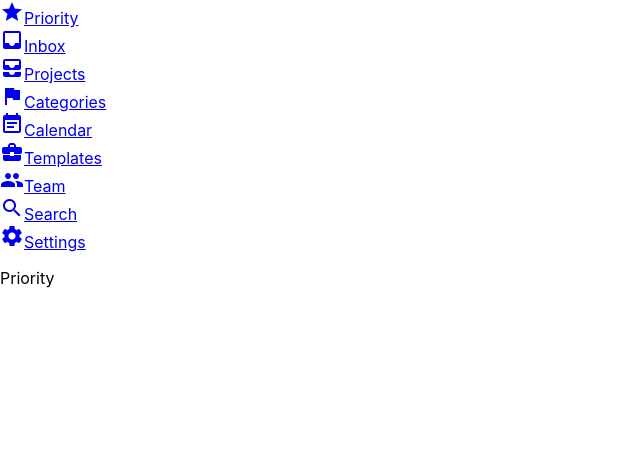
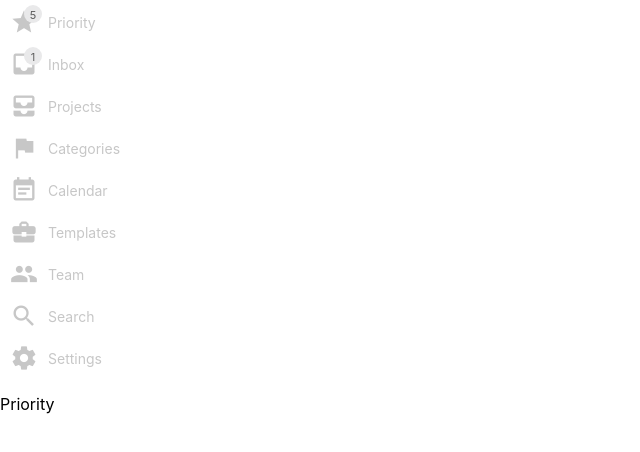
Before and after one commit to rafalrybicki/nozbe, a React (Create React App) app: page / in a window 1280 px wide. Shown: the top 452 px of the page, without its empty margins (0-640 px from the left). Built offline with nearby package versions, Linux system fonts and the light colour scheme.

Commit message:
Add style for MenuItem

```diff
--- a/src/components/Menu.js
+++ b/src/components/Menu.js
@@ -6,8 +6,8 @@ class Menu extends React.Component {
   render() {
     return (
       <div>
-        <MenuItem icon='star' path='priority' />
-        <MenuItem icon='inbox' path='inbox' />
+        <MenuItem icon='star' path='priority' amount={5} />
+        <MenuItem icon='inbox' path='inbox' amount={1} />
         <MenuItem icon='all_inbox' path='projects' />
         <MenuItem icon='flag' path='categories' />
         <MenuItem icon='event_note' path='calendar' />
--- /dev/null
+++ b/src/components/MenuItem.css
@@ -0,0 +1,37 @@
+a {
+  display: block;
+  text-decoration: none;
+  height: 42px;
+  width: 270px;
+  font-size: 14px;
+  color: #C7C7C7;
+  position: relative;
+}
+
+a.active {
+  color: #28ce63;
+  background: #252529
+}
+
+a .material-icons {
+  display: inline-block;
+  padding: 8px 10px;
+  margin-bottom: -16px;
+  font-size: 28px;
+}
+
+.amount {
+  display: inline-block;
+  box-sizing: border-box;
+  position: absolute;
+  left: 24px;
+  top: 5px;
+  font-size: 11px;
+  padding-top: 3px;
+  border-radius: 50%;
+  min-width: 18px;
+  min-height: 18px;
+  text-align: center;
+  background: #E9E9EA;
+  color: #5C5C5C
+}
--- a/src/components/MenuItem.js
+++ b/src/components/MenuItem.js
@@ -1,15 +1,17 @@
 import React from 'react';
 import { NavLink } from "react-router-dom";
 import Icon from '@material-ui/core/Icon';
+import './MenuItem.css'
 
-function MenuItem({icon, path}) {
+function MenuItem({icon, path, amount}) {
   return (
-    <div>
+    <React.Fragment>
       <NavLink to={path} >
-        <Icon>{icon}}</Icon>
+        <Icon>{icon}</Icon>
         {path.charAt(0).toUpperCase() + path.slice(1)}
+        {amount && <span className="amount">{amount}</span>}
       </NavLink>
-    </div>
+    </React.Fragment>
   );
 }
 
```
